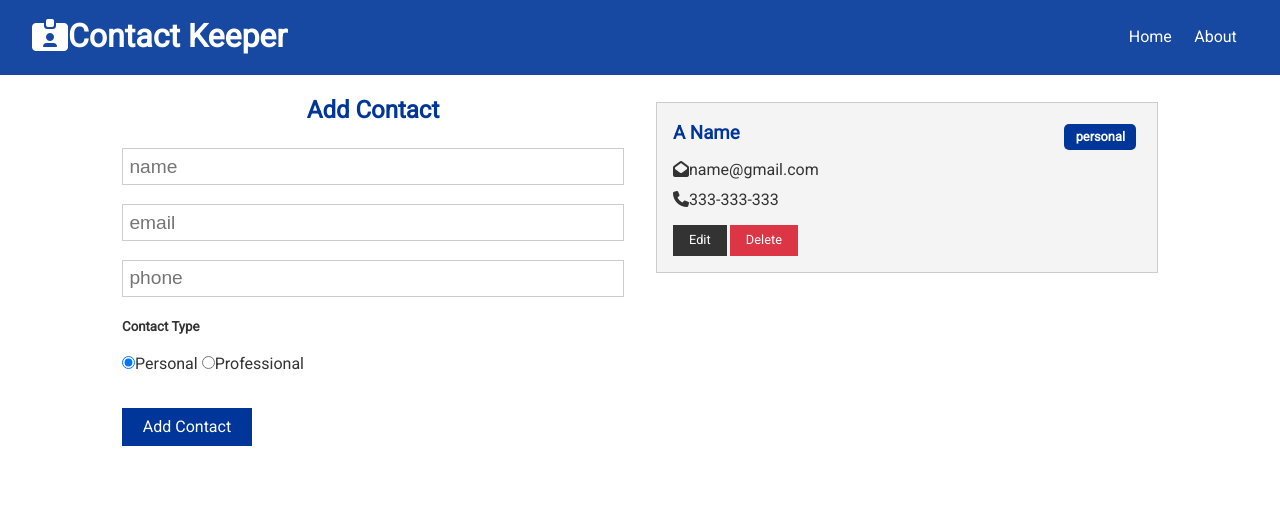
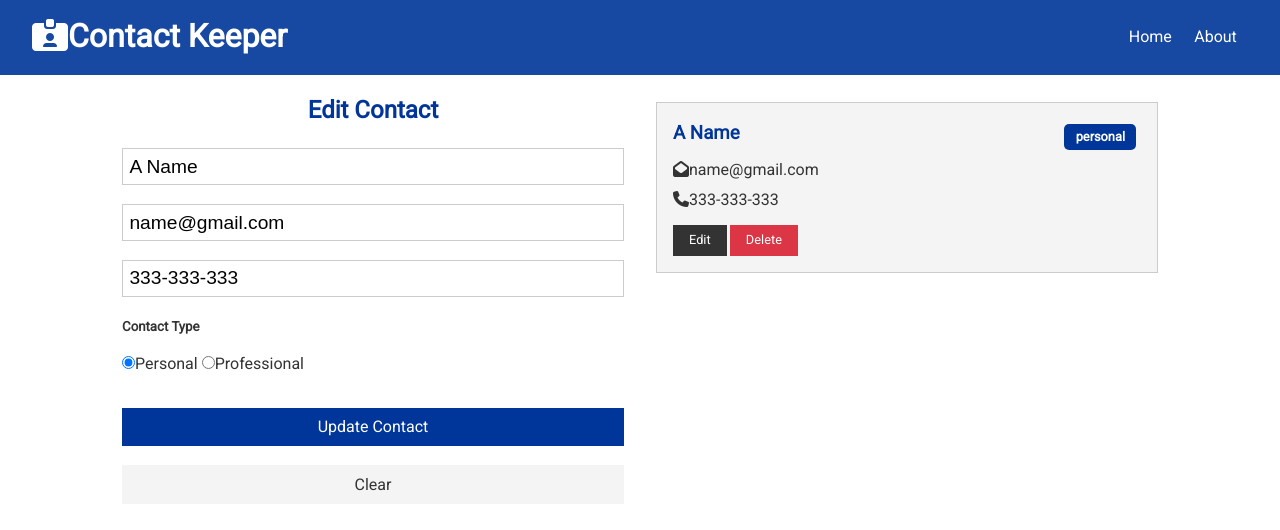
Before and after one commit to TomatoOmelet/ContactKeeper, a React (Create React App) app in the folder client/: page / in a window 1280 px wide. Both pictures are taken after a click on the button "Edit". Shown: the top 530 px of the page. Built offline with nearby package versions, Linux system fonts and the light colour scheme.

Commit message:
update contact

```diff
--- a/client/src/App.js
+++ b/client/src/App.js
@@ -11,7 +11,7 @@ function App() {
   return (
     <ContactState>
     <BrowserRouter>
-      <Fragment className="App">
+      <Fragment>
         <Navbar/>
         <div className="container">
           <Switch>
--- a/client/src/components/contacts/ContactForm.js
+++ b/client/src/components/contacts/ContactForm.js
@@ -1,11 +1,20 @@
-import React, {useState, useContext} from 'react'
+import React, {useState, useContext, useEffect} from 'react'
 import ContactContext from "../../context/contact/contactContext"
 
 const ContactForm = () => {
     const contactContext = useContext(ContactContext);
-
+    const {current} = contactContext;
     const [contact, setContact] = useState({name:"", email:"", phone:"", type:"personal"})
     const {name, email, phone, type} = contact;
+
+    useEffect(()=>{
+        if(current!==null)
+        {
+            setContact(current);
+        }else{
+            setContact({name:"", email:"", phone:"", type:"personal"});
+        }
+    }, [current, contactContext])
 
     const onChange = (event)=>{
         setContact({...contact, [event.target.name]:event.target.value})
@@ -13,13 +22,24 @@ const ContactForm = () => {
 
     const onSubmit=(event)=>{
         event.preventDefault();
-        contactContext.addContact(contact);
+        if(current === null)
+        {
+            contactContext.addContact(contact);
+        }else{
+            contactContext.updateContact(contact);
+            clearEdit();
+        }
         setContact({name:"", email:"", phone:"", type:"personal"});
+    }
+
+    const clearEdit=()=>{
+        contactContext.clearCurrent();
+
     }
 
     return (
         <form onSubmit={onSubmit}>
-            <h2 className="text-primary">Add Contact</h2>
+            <h2 className="text-primary">{current?"Edit Contact":"Add Contact"}</h2>
             <input type="text" placeholder="name" name = "name" value = {name} onChange = {onChange}/>
             <input type="email" placeholder="email" name = "email" value = {email} onChange = {onChange}/>
             <input type="text" placeholder="phone" name = "phone" value = {phone} onChange = {onChange}/>
@@ -27,8 +47,12 @@ const ContactForm = () => {
             <input type="radio" name="type" value="personal" checked={type==="personal"} onChange = {onChange}/>Personal{" "}
             <input type="radio" name="type" value="professional" checked={type==="professional"} onChange = {onChange}/>Professional{" "}
             <div>
-                <input type="submit" value="Add Contact" className="btn btn-primary btn=block"></input>
+                <input type="submit" value={current?"Update Contact":"Add Contact"} className="btn btn-primary btn-block"></input>
             </div>
+            {current&&<div>
+                <input type="submit" value="Clear" className="btn btn-light btn-block" onClick={clearEdit}></input>
+            </div>
+            }
         </form>
     )
 }
--- a/client/src/components/contacts/ContactItem.js
+++ b/client/src/components/contacts/ContactItem.js
@@ -5,8 +5,14 @@ import ContactContext from "../../context/contact/contactContext"
 const ContactItem = ({contact}) => {
     const {id, name, email, phone, type} = contact;
     const contactContext = useContext(ContactContext);
+
     const onDelete = ()=>{
         contactContext.deleteContact(id);
+        contactContext.clearCurrent();
+    }
+
+    const onEdit = ()=>{
+        contactContext.setCurrent(contact);
     }
 
     return (
@@ -25,7 +31,7 @@ const ContactItem = ({contact}) => {
 
             {/**Buttons */}
             <p>
-                <button className = "btn btn-dark btn-sm">Edit</button>
+                <button className = "btn btn-dark btn-sm" onClick={onEdit}>Edit</button>
                 <button className = "btn btn-danger btn-sm" onClick={onDelete}>Delete</button>
             </p>
         </div>
--- a/client/src/context/contact/ContactState.js
+++ b/client/src/context/contact/ContactState.js
@@ -2,7 +2,7 @@ import React, {useReducer} from "react"
 import {v4 as uuid} from "uuid"
 import contactContext from "./contactContext"
 import contactReducer from "./contactReducer"
-import {ADD_CONTACT, DELETE_CONTACT, SET_CURRENT, CLEAR_CURRENT, FILTER_CONTACTS, CLEAR_FILTER} from "../types"
+import {ADD_CONTACT, DELETE_CONTACT, SET_CURRENT, CLEAR_CURRENT, FILTER_CONTACTS, CLEAR_FILTER, UPDATE_CONTACT} from "../types"
 
 const ContactState = (props)=>{
     const initialState = {
@@ -12,7 +12,8 @@ const ContactState = (props)=>{
             email:"name@gmail.com",
             phone:"333-333-333",
             type:"personal"
-        }]
+        }],
+        current : null
     }
 
     const [state, dispatch] = useReducer(contactReducer, initialState);
@@ -28,12 +29,20 @@ const ContactState = (props)=>{
         dispatch({type:DELETE_CONTACT, payload:id})
     }
 
-
     //Set Current Contact
+    const setCurrent=(contact)=>{
+        dispatch({type:SET_CURRENT, payload:contact})
+    }
 
     //Clear Current Contact
+    const clearCurrent=()=>{
+        dispatch({type:CLEAR_CURRENT})
+    }
 
     //Update Contact
+    const updateContact=(contact)=>{
+        dispatch({type:UPDATE_CONTACT, payload:contact})
+    }
 
     //Filter Contacts
 
@@ -42,8 +51,12 @@ const ContactState = (props)=>{
     return(
         <contactContext.Provider value = {{
             contacts : state.contacts,
+            current: state.current,
             addContact,
-            deleteContact
+            deleteContact,
+            setCurrent,
+            clearCurrent,
+            updateContact
         }}>
             {props.children}
         </contactContext.Provider>
--- a/client/src/context/contact/contactReducer.js
+++ b/client/src/context/contact/contactReducer.js
@@ -1,4 +1,4 @@
-import {ADD_CONTACT, DELETE_CONTACT, SET_CURRENT, CLEAR_CURRENT, FILTER_CONTACTS, CLEAR_FILTER} from "../types"
+import {ADD_CONTACT, DELETE_CONTACT, SET_CURRENT, CLEAR_CURRENT, FILTER_CONTACTS, CLEAR_FILTER, UPDATE_CONTACT} from "../types"
 
 export default (state, action) =>{
     switch(action.type){
@@ -7,11 +7,26 @@ export default (state, action) =>{
                 ...state,
                 contacts: [...state.contacts, action.payload]
             }
+        case UPDATE_CONTACT:
+            return{
+                ...state,
+                contacts: state.contacts.map(contact=>contact.id === action.payload.id?action.payload:contact)
+            }
         case DELETE_CONTACT:
             return{
                 ...state,
                 contacts: state.contacts.filter(contact=>contact.id !== action.payload)
             }
+        case SET_CURRENT:
+            return{
+                ...state,
+                current: action.payload
+            }
+        case CLEAR_CURRENT:
+            return{
+                ...state,
+                current: null
+            }
         default:
             return state;
     }
```
